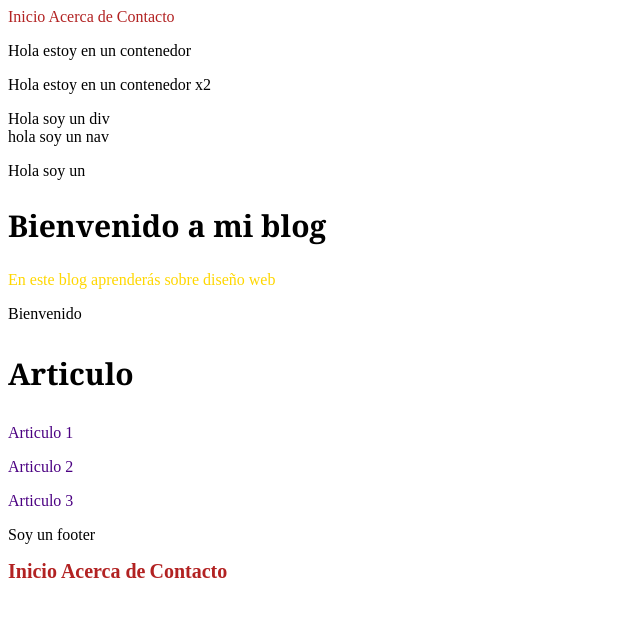
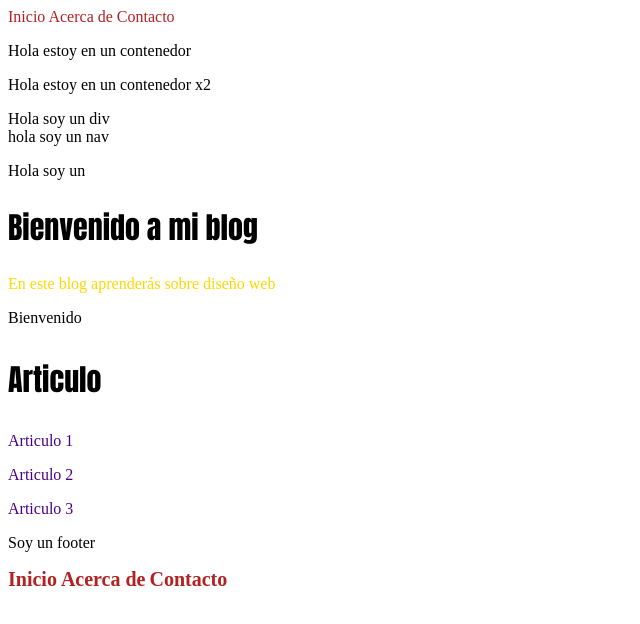
Before and after one commit to Cabrales16/PRELIMINARES_HTML_3147234, a plain HTML site: page evidencia 2/index.html in a window 1280 px wide. Shown: the whole page, without its empty margins (0-640 px from the left). Drawn offline with Linux system fonts and the light colour scheme.

Commit message:
evidencia 2

```diff
--- a/evidencia 2/estilos.css
+++ b/evidencia 2/estilos.css
@@ -1,7 +1,7 @@
 /*Dale una fuente a todos los elementos h*/
 h2,h3{
     font-size: 30px;
-    font-family: Georgia, 'Times New Roman', Times, serif;
+    font-family: Impact, Haettenschweiler, 'Arial Narrow Bold', sans-serif;
 }
 /*Quita el subrayado a todos los elementos a dentro del contenedor y poner color firebrick*/
 .contenedor a{
```
